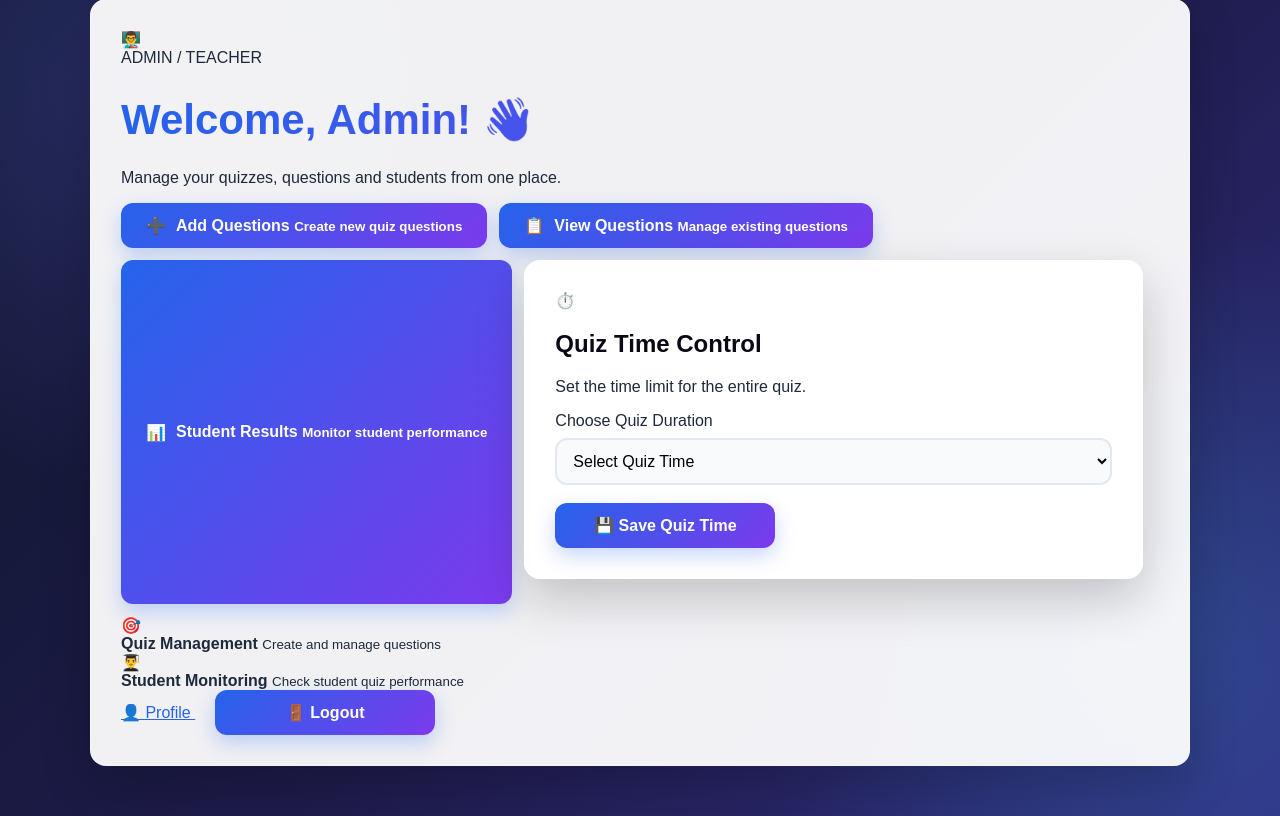
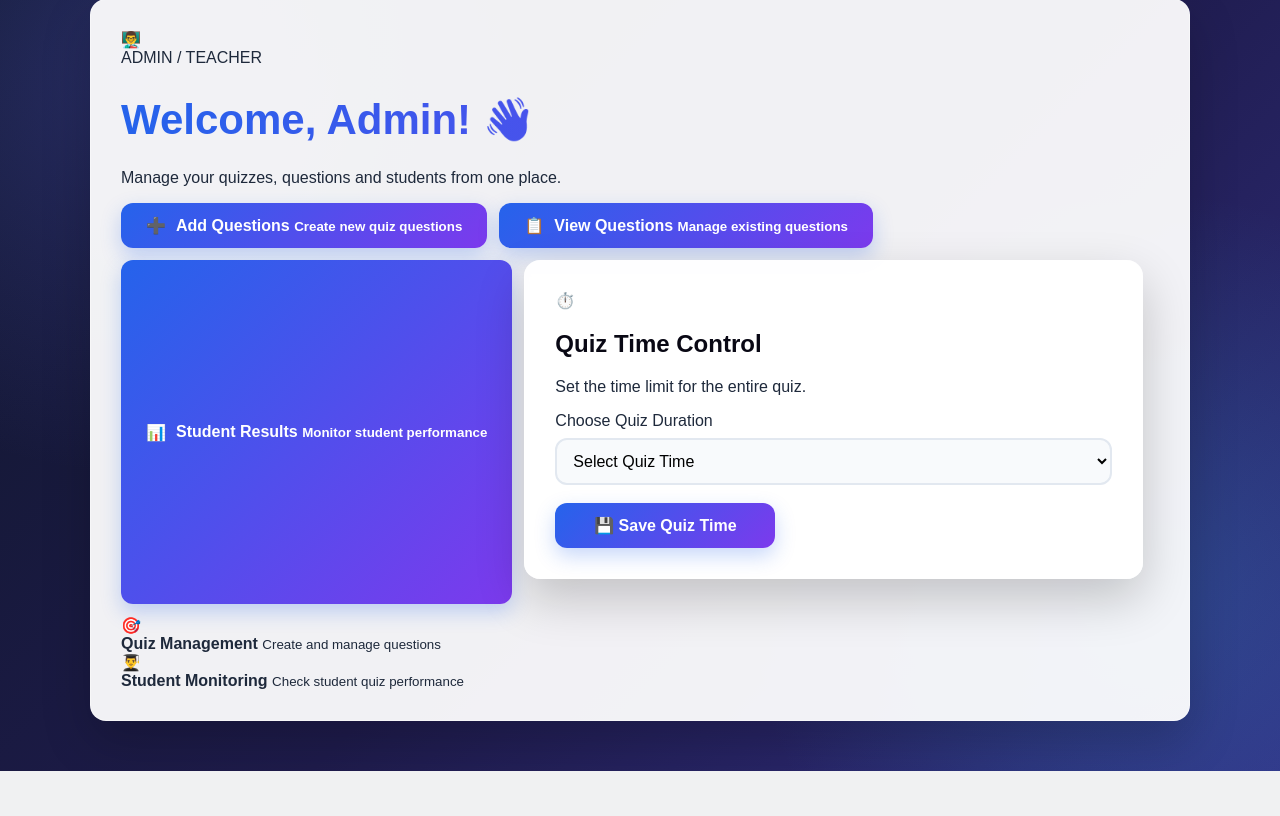
Before and after one commit to Sum332/online-quiz-management-system, a Python web app: template templates/admin.html in a window 1280 px wide. Shown: the part 106-922 px from the top of the page. After the commit the page ends 877 px from the top, so only its background shows below. Run offline with Jinja, Linux system fonts and the light colour scheme; the template is opened without the code that fills it, so the values that code supplies are empty.

Commit message:
Remove duplicate profile and logout

```diff
--- a/templates/admin.html
+++ b/templates/admin.html
@@ -228,25 +228,6 @@
                 </div>
 
 
-            <!-- Logout -->
-            <div class="dashboard-buttons">
-
-                <div>
-                 <a href="/edit_profile"
-                  class="profile-btn">
-                    👤 Profile
-                 </a>
-
-                <a href="/logout"
-                   class="btn logout-btn">
-
-                    🚪 Logout
-
-                </a>
-
-            </div>
-
-        </div>
 
     </div>
 
```
